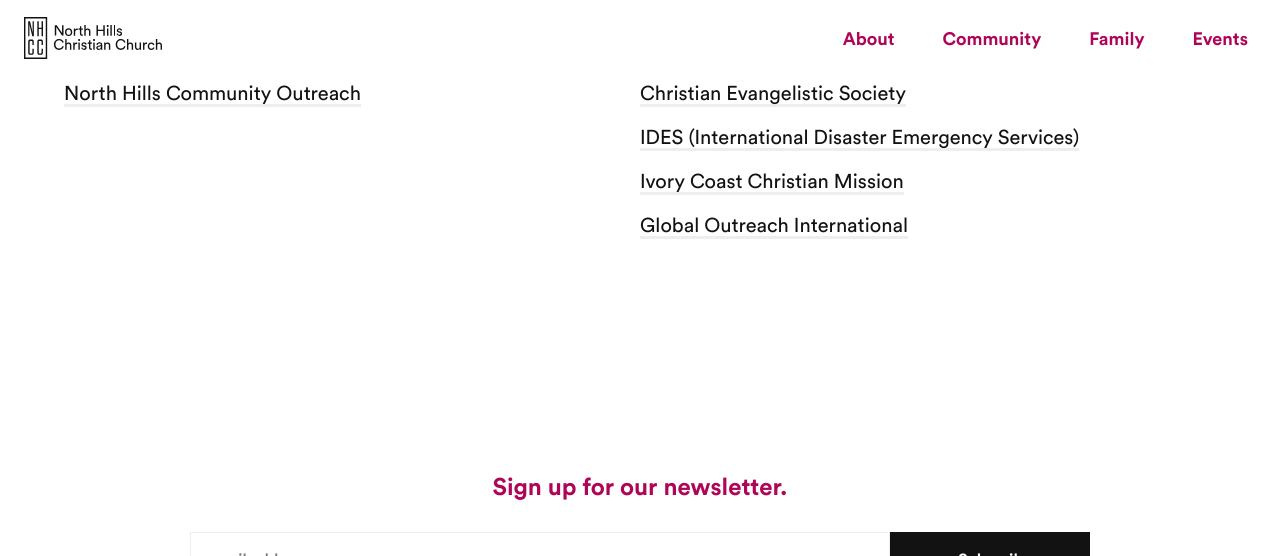
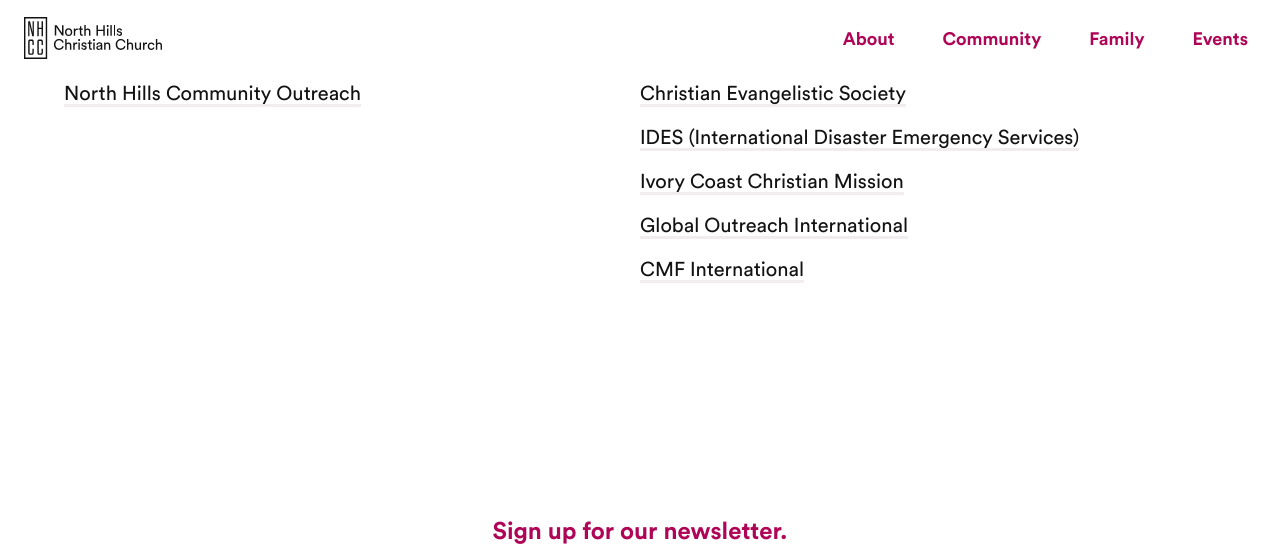
Before and after one commit to kevinrupert/nhcc-web-production, a Jekyll site: the page built from missions.md, in a window 1280 px wide and 900 px high, scrolled down 1386 px, cut to the strip 0-556 px from the top of the window. Built offline with Jekyll 4.4.1, drawn with Linux system fonts in a browser that asks for light colours; comment, search, counter and statistics services are not loaded.

Commit message:
Updated Missions

```diff
--- a/missions.md
+++ b/missions.md
@@ -19,6 +19,8 @@
   link: http://themissionsnetwork.com/index.php/news-prayer-letters-from-ministries-missionaries/95-africa/ivory-coast-christian-mission
 - name: Global Outreach International
   link: https://globaloutreach.org/giving/missionary-details/mark-and-krista-haley
+- name: CMF International
+  link: https://give.cmfi.org/p-216-mike-joann-noel.aspx
 layout: missions
 ---
 
```
